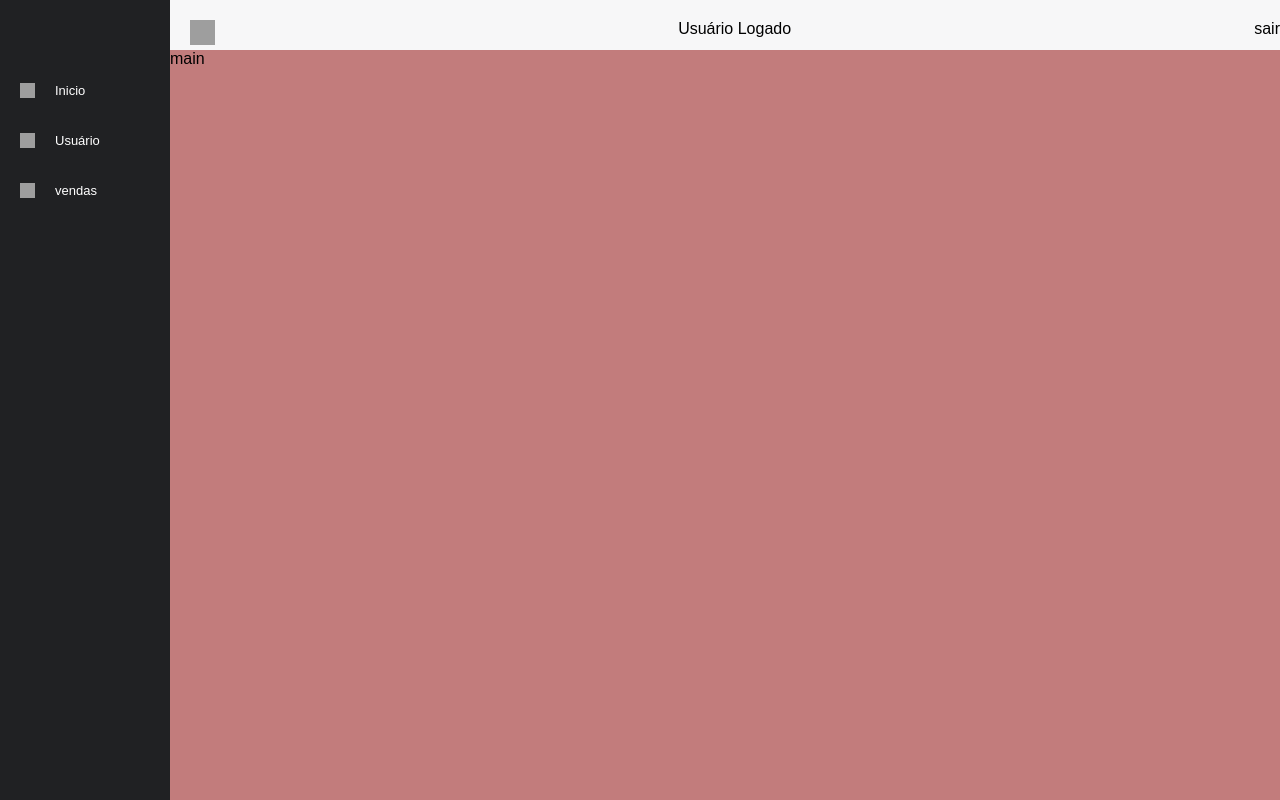
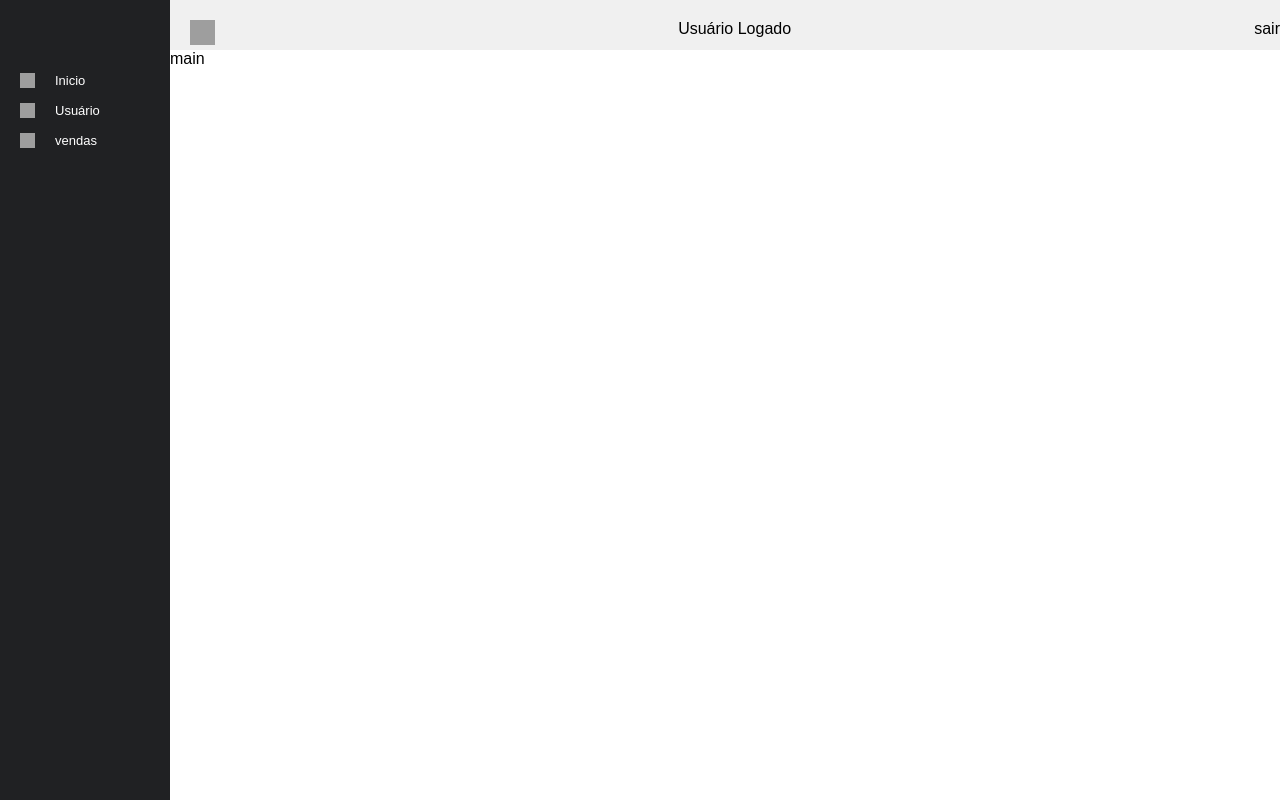
Before and after one commit to RenatoDardengo/site_projetc_react, a React (Vite) app: page / in a window 1280 px wide. Built offline with nearby package versions, Linux system fonts and the light colour scheme; grey boxes are pictures that could not be loaded.

Commit message:
concluindo menu lateral

```diff
--- a/src/admin/components/Main/style.css
+++ b/src/admin/components/Main/style.css
@@ -1,3 +1,3 @@
 .main{
-    background-color: rgb(194, 124, 124);
+    background-color: rgb(255, 255, 255);
 }
--- a/src/admin/components/Menu/index.tsx
+++ b/src/admin/components/Menu/index.tsx
@@ -2,23 +2,24 @@ import './style.css';
 import menuSale from "../../assets/img/cart.png";
 import homeIcon from "../../assets/img/home.png";
 import userImg from "../../assets/img/user.ico"
-
-export const Menu = () => {
+type MenuProps = {
+    collapsed: boolean;
+};
+export const Menu = ({ collapsed }: MenuProps) => {
     return (
-        <div className='menu'>
-            <div className={`sidebar_item `}>
+        <div className="menu">
+            <div className={`menu_item`}>
                 <img src={homeIcon} alt="home" />
-                <span >Inicio</span>
+                <span className={`menu_text ${collapsed ? 'menu_text_collapsed' : ''}`}>Inicio</span>
             </div>
-            <div className={`sidebar_item `}>
+            <div className={`menu_item`}>
                 <img src={userImg} alt="user" />
-                <span >Usuário</span>
+                <span className={`menu_text ${collapsed ? 'menu_text_collapsed' : ''}`}>Usuário</span>
             </div>
-            <div className={`sidebar_item `}>
+            <div className={`menu_item`}>
                 <img src={menuSale} alt="sale" />
-                <span >vendas</span>
+                <span className={`menu_text ${collapsed ? 'menu_text_collapsed' : ''}`}>vendas</span>
             </div>
-
         </div>
     );
-}
+};
--- a/src/admin/components/Menu/style.css
+++ b/src/admin/components/Menu/style.css
@@ -7,33 +7,43 @@
 
 }
 
-.sidebar_item {
+.menu_item {
     display: flex;
     align-items: center;
     margin-bottom: 10px;
-    height: 40px;
+    height: 20px;
     transition: background-color 0.3s ease;
     position: relative;
 }
 
-.sidebar_item span {
+/*.menu_item span {
+    margin-left: 20px;
+    color: white;
+    font-size: 13px;
+}*/
+
+.menu_text {
     margin-left: 20px;
     color: white;
     font-size: 13px;
 }
 
-.sidebar_item img {
+.menu_text_collapsed{
+    display: none;
+}
+.menu_item img {
     width: 15px;
     height: 15px;
     margin-left: 20px;
 }
 
-.sidebar_item:hover {
+.menu_item:hover {
 
-    background-color: rgb(55,55,61);
+    background-color: rgb(55, 55, 61);
     cursor: pointer;
 }
-.menu{
+
+.menu {
     padding-top: 70px;
 }
 
@@ -65,14 +75,14 @@
     /* Ajuste a altura conforme necessário */
 }
 
-.sidebar_item.selected {
+.menu_item.selected {
     background-color: rgb(22, 119, 255);
     cursor: pointer;
 }
 
 
 @media (max-width:800px) {
-    .sidebar_item span {
+    .menu_text {
         display: none;
     }
 }
--- a/src/admin/components/Navbar/index.tsx
+++ b/src/admin/components/Navbar/index.tsx
@@ -1,9 +1,11 @@
 import React from 'react';
 import MenuButton from '../../assets/img/menu.png';
 import './style.css';
+
 type NavbarProps = {
     onCollapse: () => void;
 };
+
 export const Navbar = ({ onCollapse }: NavbarProps) => {
     const handleCollapse = () => {
         onCollapse();
--- a/src/admin/components/Navbar/style.css
+++ b/src/admin/components/Navbar/style.css
@@ -1,8 +1,9 @@
 .navbar{
-    background-color: rgb(247, 247, 248);
+    background-color: rgb(240, 240, 240);
     display: flex;
     justify-content: space-between;
     padding-top: 20px;
+    /*border-bottom: 1px solid rgb(32,32,35);*/
 }
 .navbar img {
     width: 25px;
--- a/src/admin/components/Sidebar/index.tsx
+++ b/src/admin/components/Sidebar/index.tsx
@@ -1,13 +1,15 @@
 import React from 'react';
 import { Menu } from '../Menu';
-import "./style.css"
-export const Sidebar =()=>{
-    return(
-        <div className="sidebar">
-            <Menu/>
+import './style.css';
 
+type SidebarProps = {
+    collapsed: boolean;
+};
 
+export const Sidebar = ({ collapsed }: SidebarProps) => {
+    return (
+        <div className={`sidebar ${collapsed ? 'sidebar-collapsed' : ''}`}>
+            <Menu collapsed={collapsed} />
         </div>
-
     );
-}
+};
--- a/src/admin/components/Sidebar/style.css
+++ b/src/admin/components/Sidebar/style.css
@@ -6,7 +6,7 @@
 .sidebar {
     height: 100vh;
     width: 170px;
-    transition: width 0.3s ease;
+    transition: width 0.4s ease;
 }
 
 .sidebar-collapsed {
--- a/src/admin/pages/Home/index.tsx
+++ b/src/admin/pages/Home/index.tsx
@@ -14,9 +14,7 @@ export const Home = () => {
   return (
     <div className="container">
       <Navbar onCollapse={handleCollapse} />
-            <div className={`sidebar ${collapse ? 'sidebar-collapsed' : ''}`}>
-                <Sidebar />
-            </div>
+      <Sidebar collapsed={collapse} />
       <Main />
     </div>
   );
--- a/src/admin/pages/Home/style.css
+++ b/src/admin/pages/Home/style.css
@@ -37,7 +37,7 @@
 .sidebar {
     height: 100vh;
     width: 170px;
-    transition: width 0.3s ease;
+    transition: width 0.4s ease;
 }
 
 .sidebar-collapsed {
```
Lines whose indentation alone changed are shown as unchanged.
